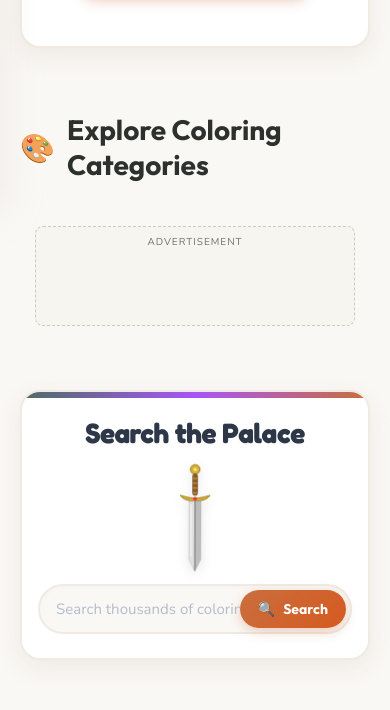
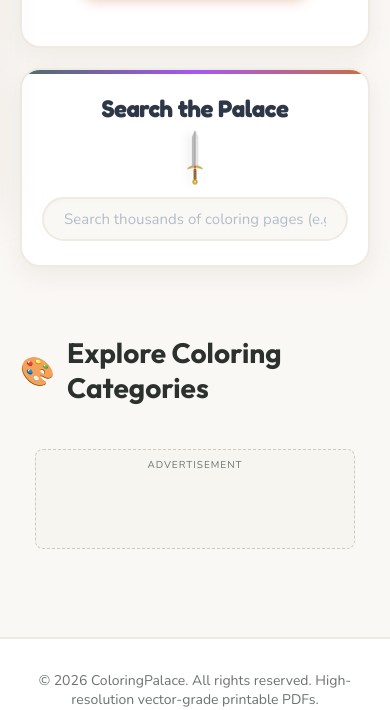
Before and after one commit to nova7ny/coloring-pages, a Next.js app: page / in a window 390 px wide. Shown: the part 634-1344 px from the top of the page. Built offline with nearby package versions, Linux system fonts and the light colour scheme; no server answers; the database is empty.

Commit message:
style: reposition search bar, implement horizontal alignment, rotate sword right, and remove search button for enter action

```diff
--- a/src/app/globals.css
+++ b/src/app/globals.css
@@ -962,3 +962,132 @@ a {
     font-size: 14px;
   }
 }
+
+/* Horizontal Search Styling */
+.search-section-new {
+  margin: 32px auto 8px auto;
+  max-width: 1200px;
+  width: 100%;
+  padding: 0;
+}
+
+.search-card-horizontal {
+  background-color: var(--bg-secondary);
+  border: 2px solid var(--border-color);
+  border-radius: var(--border-radius-lg);
+  padding: 24px 40px;
+  width: 100%;
+  box-shadow: var(--card-shadow);
+  display: flex;
+  flex-direction: row;
+  align-items: center;
+  justify-content: center;
+  gap: 28px;
+  position: relative;
+  overflow: hidden;
+}
+
+.search-card-horizontal::before {
+  content: '';
+  position: absolute;
+  top: 0;
+  left: 0;
+  right: 0;
+  height: 4px;
+  background: linear-gradient(90deg, var(--sage-text), #A855F7, var(--peach-text));
+}
+
+.search-heading-horizontal {
+  font-family: var(--font-fredoka), var(--font-heading);
+  font-size: 32px;
+  font-weight: 800;
+  color: #2D3748;
+  letter-spacing: -0.5px;
+  white-space: nowrap;
+}
+
+/* Horizontal Sword Container */
+.sword-container-horizontal {
+  display: flex;
+  justify-content: center;
+  align-items: center;
+  width: 80px;
+  height: 40px;
+  flex-shrink: 0;
+}
+
+.sword-svg-horizontal {
+  transform: rotate(90deg); /* Points directly to the right */
+  filter: drop-shadow(4px 0px 4px rgba(0, 0, 0, 0.08));
+  animation: sword-bounce-horizontal 3s ease-in-out infinite;
+  transform-origin: center;
+}
+
+@keyframes sword-bounce-horizontal {
+  0%, 100% {
+    transform: rotate(90deg) scale(1);
+  }
+  50% {
+    transform: rotate(90deg) scale(1.05) translateX(4px); /* Minor horizontal float nudge */
+  }
+}
+
+.search-input-wrapper-horizontal {
+  display: flex;
+  flex: 1;
+  max-width: 500px;
+  background-color: var(--bg-primary);
+  border: 2px solid var(--border-color);
+  border-radius: 50px;
+  padding: 14px 28px;
+  align-items: center;
+  box-shadow: inset 0 2px 4px rgba(0, 0, 0, 0.02);
+  transition: all 0.3s cubic-bezier(0.165, 0.84, 0.44, 1);
+}
+
+.search-input-wrapper-horizontal:focus-within {
+  border-color: #A855F7;
+  background-color: #FFFFFF;
+  box-shadow: 0 0 0 4px rgba(168, 85, 247, 0.15), inset 0 2px 4px rgba(0, 0, 0, 0.01);
+}
+
+@media (max-width: 768px) {
+  .search-section-new {
+    margin: 20px auto 4px auto;
+  }
+
+  .search-card-horizontal {
+    flex-direction: column;
+    padding: 24px 20px;
+    gap: 12px;
+  }
+
+  .search-heading-horizontal {
+    font-size: 24px;
+  }
+
+  .sword-container-horizontal {
+    width: auto;
+    height: 50px;
+  }
+
+  .sword-svg-horizontal {
+    transform: rotate(180deg); /* Points straight down on mobile */
+    animation: sword-bounce-vertical-mobile 3s ease-in-out infinite;
+  }
+
+  .search-input-wrapper-horizontal {
+    width: 100%;
+    max-width: 100%;
+    padding: 10px 20px;
+  }
+}
+
+@keyframes sword-bounce-vertical-mobile {
+  0%, 100% {
+    transform: rotate(180deg) translateY(0);
+  }
+  50% {
+    transform: rotate(180deg) translateY(6px);
+  }
+}
--- a/src/app/page.js
+++ b/src/app/page.js
@@ -45,6 +45,52 @@ export default async function Home() {
           <Link href="/trending" className="download-btn">
             🔥 Explore Top Trending
           </Link>
+        </section>
+
+        {/* Search the Palace Section (Horizontal Layout with rotated Sword arrow) */}
+        <section className="search-section-new">
+          <div className="search-card-horizontal">
+            <h2 className="search-heading-horizontal">Search the Palace</h2>
+
+            {/* Playful medieval sword arrow divider (points right on desktop, down on mobile) */}
+            <div className="sword-container-horizontal">
+              <svg viewBox="0 0 100 200" width="30" height="60" xmlns="http://www.w3.org/2000/svg" className="sword-svg-horizontal">
+                {/* Pommel (Golden) */}
+                <circle cx="50" cy="20" r="8" fill="#D4AF37" stroke="#997A15" strokeWidth="1.5" />
+                <circle cx="50" cy="20" r="3" fill="#FFE57F" />
+
+                {/* Grip/Handle (Gold wraps over dark wood) */}
+                <rect x="46" y="28" width="8" height="35" rx="3" fill="#8B5A2B" stroke="#5C3A21" strokeWidth="1" />
+                <line x1="46" y1="35" x2="54" y2="35" stroke="#D4AF37" strokeWidth="1.5" />
+                <line x1="46" y1="43" x2="54" y2="43" stroke="#D4AF37" strokeWidth="1.5" />
+                <line x1="46" y1="51" x2="54" y2="51" stroke="#D4AF37" strokeWidth="1.5" />
+                <line x1="46" y1="59" x2="54" y2="59" stroke="#D4AF37" strokeWidth="1.5" />
+
+                {/* Crossguard (Golden curved wings) */}
+                <path d="M 25 63 C 25 63, 40 68, 50 68 C 60 68, 75 63, 75 63 C 75 63, 70 73, 50 73 C 30 73, 25 63, 25 63 Z" fill="#D4AF37" stroke="#997A15" strokeWidth="1.5" />
+                <polygon points="50,65 54,69 50,73 46,69" fill="#E53935" />
+
+                {/* Blade (Silver, double-edged 3D depth) */}
+                <path d="M 40 73 L 40 170 L 50 190 L 50 73 Z" fill="#E0E0E0" stroke="#9E9E9E" strokeWidth="0.5" />
+                <path d="M 50 73 L 50 190 L 60 170 L 60 73 Z" fill="#BDBDBD" stroke="#9E9E9E" strokeWidth="0.5" />
+                <line x1="50" y1="73" x2="50" y2="188" stroke="#757575" strokeWidth="1.5" />
+
+                {/* Shiny metallic highlight */}
+                <path d="M 42 78 L 42 165 L 45 165 L 45 78 Z" fill="#FFFFFF" opacity="0.4" />
+              </svg>
+            </div>
+
+            {/* Native HTML Form that submits on hitting Enter (No search button) */}
+            <form action="/search" method="GET" className="search-input-wrapper-horizontal">
+              <input
+                type="text"
+                name="q"
+                placeholder="Search thousands of coloring pages (e.g. unicorn, dog, dragon...)"
+                required
+                className="search-input"
+              />
+            </form>
+          </div>
         </section>
 
         {/* Categories Section */}
@@ -135,54 +181,6 @@ export default async function Home() {
             </div>
           </section>
         )}
-        {/* Search the Palace Section */}
-        <section className="search-section">
-          <div className="search-card">
-            <h2 className="search-heading">Search the Palace</h2>
-
-            {/* Playful medieval sword arrow divider */}
-            <div className="sword-container">
-              <svg viewBox="0 0 100 200" width="60" height="120" xmlns="http://www.w3.org/2000/svg" className="sword-svg">
-                {/* Pommel (Golden) */}
-                <circle cx="50" cy="20" r="8" fill="#D4AF37" stroke="#997A15" strokeWidth="1.5" />
-                <circle cx="50" cy="20" r="3" fill="#FFE57F" />
-
-                {/* Grip/Handle (Gold wraps over dark wood) */}
-                <rect x="46" y="28" width="8" height="35" rx="3" fill="#8B5A2B" stroke="#5C3A21" strokeWidth="1" />
-                <line x1="46" y1="35" x2="54" y2="35" stroke="#D4AF37" strokeWidth="1.5" />
-                <line x1="46" y1="43" x2="54" y2="43" stroke="#D4AF37" strokeWidth="1.5" />
-                <line x1="46" y1="51" x2="54" y2="51" stroke="#D4AF37" strokeWidth="1.5" />
-                <line x1="46" y1="59" x2="54" y2="59" stroke="#D4AF37" strokeWidth="1.5" />
-
-                {/* Crossguard (Golden curved wings) */}
-                <path d="M 25 63 C 25 63, 40 68, 50 68 C 60 68, 75 63, 75 63 C 75 63, 70 73, 50 73 C 30 73, 25 63, 25 63 Z" fill="#D4AF37" stroke="#997A15" strokeWidth="1.5" />
-                <polygon points="50,65 54,69 50,73 46,69" fill="#E53935" />
-
-                {/* Blade (Silver, double-edged 3D depth) */}
-                <path d="M 40 73 L 40 170 L 50 190 L 50 73 Z" fill="#E0E0E0" stroke="#9E9E9E" strokeWidth="0.5" />
-                <path d="M 50 73 L 50 190 L 60 170 L 60 73 Z" fill="#BDBDBD" stroke="#9E9E9E" strokeWidth="0.5" />
-                <line x1="50" y1="73" x2="50" y2="188" stroke="#757575" strokeWidth="1.5" />
-
-                {/* Shiny metallic highlight */}
-                <path d="M 42 78 L 42 165 L 45 165 L 45 78 Z" fill="#FFFFFF" opacity="0.4" />
-              </svg>
-            </div>
-
-            {/* Native HTML Form for super fast search rendering without Client Component overhead */}
-            <form action="/search" method="GET" className="search-input-wrapper">
-              <input
-                type="text"
-                name="q"
-                placeholder="Search thousands of coloring pages (e.g. unicorn, dog, dragon...)"
-                required
-                className="search-input"
-              />
-              <button type="submit" className="search-btn">
-                <span>🔍</span> Search
-              </button>
-            </form>
-          </div>
-        </section>
       </main>
 
       <Footer />
```
